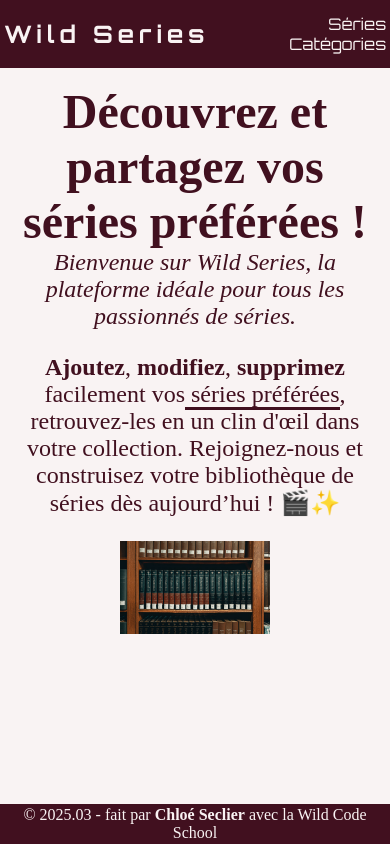
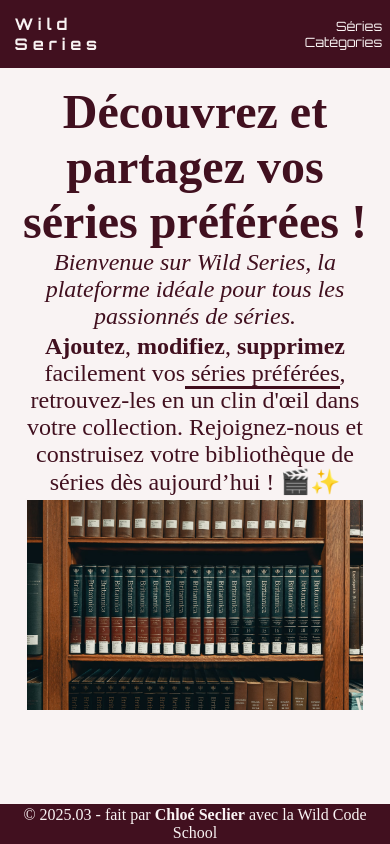
Before and after one commit to ChloeSeclier/CS-wild-series2, a React (Vite) app in the folder client/: page / in a window 390 px wide. Built offline with nearby package versions, Linux system fonts and the light colour scheme; a web font is replaced by a local one.

Commit message:
add in programrepo the sql to modify program

```diff
--- a/client/src/App.css
+++ b/client/src/App.css
@@ -30,13 +30,11 @@ body {
   align-items: center;
   padding-inline: 1%;
   height: 8vh;
-  /* margin: 0; */
 
   .navbar1,
   h1 {
     font-family: "Orbitron", serif;
     font-weight: bold;
-    background-color: #41101f;
     color: #f9f3f3;
     letter-spacing: 0.3rem;
     margin: 0;
@@ -48,11 +46,9 @@ body {
     flex-direction: row;
     justify-content: right;
     gap: 10%;
-    background-color: #41101f;
     min-width: 30%;
 
     a {
-      background-color: #41101f;
       color: #f9f3f3;
       font-family: "Orbitron", serif;
       font-weight: 200;
@@ -78,10 +74,28 @@ body {
 
 footer {
   background-color: #41101f;
-  /* height: 10%; */
   p {
     color: #f9f3f3;
     text-align: center;
     margin: 0.5%;
   }
 }
+
+@media screen and (max-width: 700px) {
+  .navbar {
+    .navbar1,
+    h1 {
+      font-size: 1rem;
+      margin-left: 2%;
+    }
+    .navbar2 {
+      position: absolute;
+      right: 0;
+      margin-right: 2%;
+      a {
+        font-size: 0.8rem;
+        right: 0;
+      }
+    }
+  }
+}
--- a/client/src/components/ProgramForm.tsx
+++ b/client/src/components/ProgramForm.tsx
@@ -66,7 +66,7 @@ export default function ProgramForm({
           <div className="InputContainer">
             <input
               placeholder="Synopsis"
-              id="synopsis"
+              id="input"
               className="input"
               type="text"
               name="synopsis"
@@ -76,7 +76,7 @@ export default function ProgramForm({
           <div className="InputContainer">
             <input
               placeholder="Image URL"
-              id="poster"
+              id="input"
               className="input"
               type="text"
               name="poster"
@@ -86,7 +86,7 @@ export default function ProgramForm({
           <div className="InputContainer">
             <input
               placeholder="Pays"
-              id="country"
+              id="input"
               className="input"
               type="text"
               name="country"
@@ -96,7 +96,7 @@ export default function ProgramForm({
           <div className="InputContainer">
             <input
               placeholder="Année"
-              id="year"
+              id="input"
               className="input"
               type="number"
               name="year"
@@ -106,7 +106,7 @@ export default function ProgramForm({
           <div className="InputContainer">
             <input
               placeholder="ID de la catégorie"
-              id="category_id"
+              id="input"
               className="input"
               type="number"
               name="category_id"
--- a/client/src/pages/ProgramDetail.tsx
+++ b/client/src/pages/ProgramDetail.tsx
@@ -36,9 +36,18 @@ export default function ProgramDetail() {
           </div>
           <div className="container-detail-2">
             <h1>{program.title}</h1>
+            <p>
+              <b className="underline">Synopsis :</b>{" "}
+            </p>
             <p>{program.synopsis}</p>
-            <p>{program.country}</p>
-            <p>{program.year}</p>
+            <p>
+              <b className="underline">Origine :</b>
+            </p>
+            <p> {program.country}</p>
+            <p>
+              <b className="underline">Année :</b>
+            </p>
+            <p> {program.year}</p>
           </div>
         </div>
         <div className="selection-choix">
--- a/client/src/pages/ProgramEdit.tsx
+++ b/client/src/pages/ProgramEdit.tsx
@@ -18,7 +18,6 @@ export default function ProgramEdit() {
 
   const { id } = useParams();
   const [program, setProgram] = useState(null as null | Program);
-
   useEffect(() => {
     fetch(`${import.meta.env.VITE_API_URL}/api/programs/${id}`)
       .then((response) => response.json())
--- a/client/src/pages/pages.css
+++ b/client/src/pages/pages.css
@@ -25,6 +25,32 @@ a {
   flex-wrap: wrap;
   align-items: center;
   gap: 1rem;
+
+  /* --------------------Input-------------------- */
+  .InputContainer {
+    width: 13rem;
+    height: 3rem;
+    display: flex;
+    align-items: center;
+    justify-content: center;
+    background: linear-gradient(to bottom, #e1bdc8, #c09ab5);
+    border-radius: 1.5rem;
+    overflow: hidden;
+    cursor: pointer;
+    box-shadow: 2px 2px 10px rgba(0, 0, 0, 0.075);
+  }
+
+  .input {
+    width: 11.3rem;
+    height: 2.3rem;
+    border: none;
+    outline: none;
+    caret-color: #41101f;
+    background-color: rgb(255, 255, 255);
+    border-radius: 1.5rem;
+    padding-left: 15px;
+    letter-spacing: 0.8px;
+  }
 }
 
 /* --------------------Button ajouter-------------------- */
@@ -87,33 +113,6 @@ button {
   width: 100%;
 }
 
-/* --------------------Input-------------------- */
-/* From Uiverse.io by vinodjangid07 */
-.InputContainer {
-  width: 13rem;
-  height: 3rem;
-  display: flex;
-  align-items: center;
-  justify-content: center;
-  background: linear-gradient(to bottom, #e1bdc8, #c09ab5);
-  border-radius: 1.5rem;
-  overflow: hidden;
-  cursor: pointer;
-  box-shadow: 2px 2px 10px rgba(0, 0, 0, 0.075);
-}
-
-.input {
-  width: 11.3rem;
-  height: 2.3rem;
-  border: none;
-  outline: none;
-  caret-color: #41101f;
-  background-color: rgb(255, 255, 255);
-  border-radius: 1.5rem;
-  padding-left: 15px;
-  letter-spacing: 0.8px;
-}
-
 /*---------------------Display detail ------------------------------*/
 .container-detail {
   display: grid;
@@ -121,12 +120,30 @@ button {
   margin: 2rem;
   justify-items: center;
   align-items: center;
+  width: 80%;
 
   .container-detail-1 img {
-    height: 50dvh;
+    max-height: 50dvh;
+  }
+  .container-detail-2 {
+    width: 100%;
+    h1 {
+      margin: 0;
     }
   }
+}
+@media screen and (max-width: 700px) {
+  .container-detail {
+    display: flex;
+    flex-direction: column;
+    flex-wrap: wrap;
 
+    img {
+      max-width: 80dvw;
+      height: auto;
+    }
+  }
+}
 /*------------------------Page home --------------------------*/
 .home {
   text-align: center;
@@ -138,7 +155,12 @@ button {
     border-bottom: solid 3px #41101f;
   }
   img {
-    width: 40%;
+    width: 50%;
+  }
+  @media screen and (max-width: 700px) {
+    img {
+      width: 90%;
+    }
   }
 }
 
@@ -176,6 +198,7 @@ button {
     margin: 0;
     text-align: center;
   }
+}
 p {
   margin: 1%;
 
@@ -183,7 +206,6 @@ button {
     border-bottom: solid 1px #c09ab5;
     font-weight: 300;
     font-size: 1.2rem;
-    }
   }
 }
 .box-li span {
@@ -261,7 +283,7 @@ button {
   margin-bottom: 0;
 }
 .selection {
-  border: solid 1px #e1bdc8;
+  border: solid 1px #e1e0bd;
   background-color: #41101f;
   color: #f9f3f3;
   padding: 1% 8% 1% 8%;
```
Also changed, not shown: 2 other files (tests, documents, lock files or other folders). Lines whose indentation alone changed are shown as unchanged.
